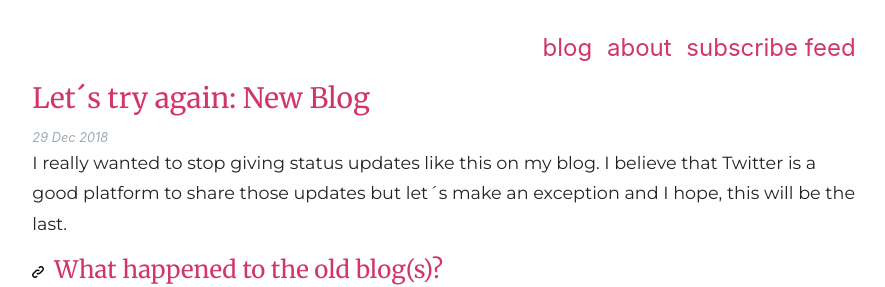
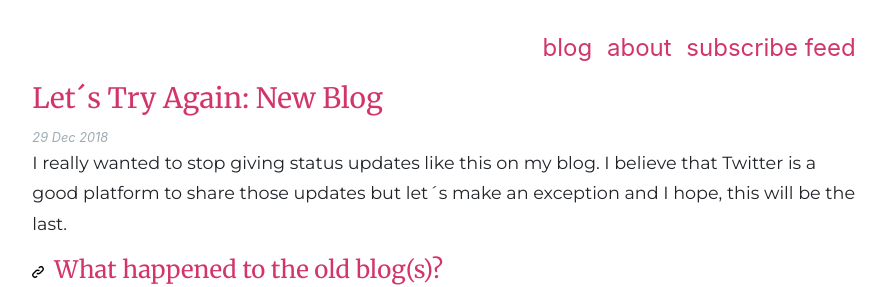
Before and after one commit to SezginEge/sezginege.com, a Jekyll site: the page built from _posts/2018-12-29-Lets-Try-Again-New-Blog.md, in a window 1280 px wide. Shown: the top 287 px of the page, without its empty margins (196-1081 px from the left). Built offline with Jekyll 4.4.1, drawn with Linux system fonts in a browser that asks for light colours; comment, search, counter and statistics services are not loaded.

```diff
--- a/_posts/2018-12-29-Lets-Try-Again-New-Blog.md
+++ b/_posts/2018-12-29-Lets-Try-Again-New-Blog.md
@@ -1,6 +1,6 @@
 ---
 layout : post
-title: "Let´s try again: New Blog"
+title: "Let´s Try Again: New Blog"
 categories: announcement
 ---
 
```
